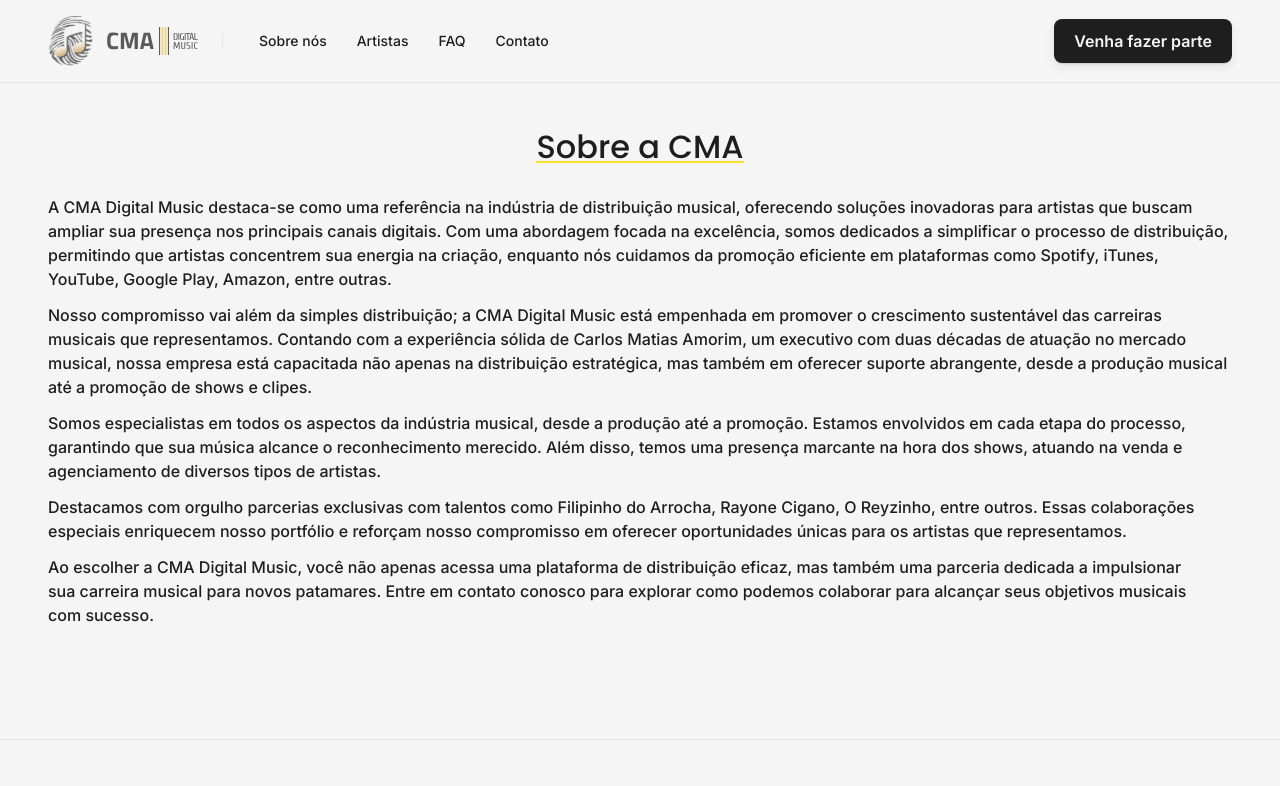
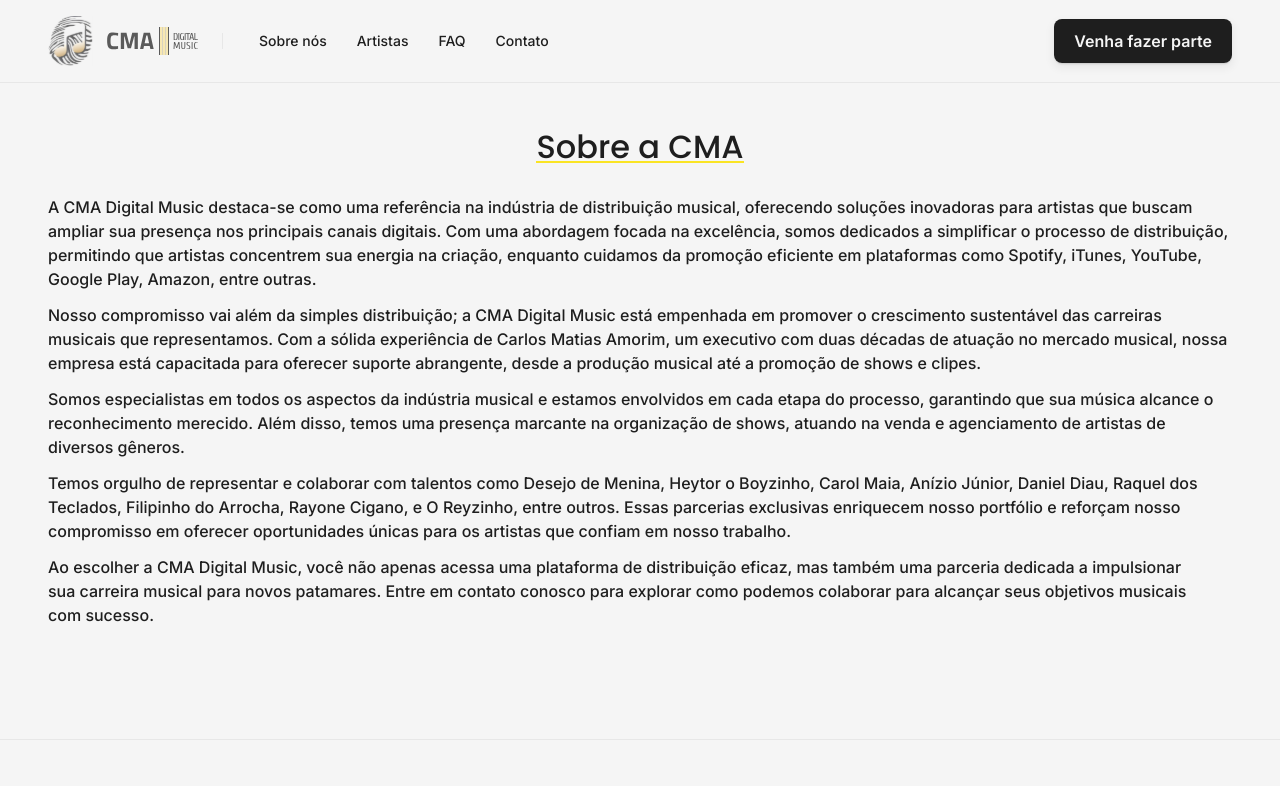
Before and after one commit to PietroRhyan/cma-landing-page, a Next.js app: page /sobre in a window 1280 px wide. Shown: the top 786 px of the page. Built offline with nearby package versions, Linux system fonts and the light colour scheme.

Commit message:
refactor: update the about text and one info in FAQ section

```diff
--- a/src/app/page.tsx
+++ b/src/app/page.tsx
@@ -396,9 +396,10 @@
                 A CMA Digital Music registra minha faixa?
               </AccordionTrigger>
               <AccordionContent>
-                Não, a CMA Digital Music é uma empresa de distribuição musical.
-                Recomendamos procurar uma associação musical para realizar o
-                registro de sua faixa.
+                Sim, a Cma Digital Music pode realizar o registro da sua faixa e
+                cuidar da transferência de suas obras da sua editora atual para
+                a nossa. O processo é simples, rápido e conduzido com a
+                eficiência que você merece.
               </AccordionContent>
             </AccordionItem>
 
--- a/src/app/sobre/page.tsx
+++ b/src/app/sobre/page.tsx
@@ -12,7 +12,7 @@
           buscam ampliar sua presença nos principais canais digitais. Com uma
           abordagem focada na excelência, somos dedicados a simplificar o
           processo de distribuição, permitindo que artistas concentrem sua
-          energia na criação, enquanto nós cuidamos da promoção eficiente em
+          energia na criação, enquanto cuidamos da promoção eficiente em
           plataformas como Spotify, iTunes, YouTube, Google Play, Amazon, entre
           outras.
         </p>
@@ -20,27 +20,27 @@
         <p className="text-sm sm:text-base font-medium text-pretty">
           Nosso compromisso vai além da simples distribuição; a CMA Digital
           Music está empenhada em promover o crescimento sustentável das
-          carreiras musicais que representamos. Contando com a experiência
-          sólida de Carlos Matias Amorim, um executivo com duas décadas de
-          atuação no mercado musical, nossa empresa está capacitada não apenas
-          na distribuição estratégica, mas também em oferecer suporte
+          carreiras musicais que representamos. Com a sólida experiência de
+          Carlos Matias Amorim, um executivo com duas décadas de atuação no
+          mercado musical, nossa empresa está capacitada para oferecer suporte
           abrangente, desde a produção musical até a promoção de shows e clipes.
         </p>
 
         <p className="text-sm sm:text-base font-medium text-pretty">
-          Somos especialistas em todos os aspectos da indústria musical, desde a
-          produção até a promoção. Estamos envolvidos em cada etapa do processo,
-          garantindo que sua música alcance o reconhecimento merecido. Além
-          disso, temos uma presença marcante na hora dos shows, atuando na venda
-          e agenciamento de diversos tipos de artistas.
+          Somos especialistas em todos os aspectos da indústria musical e
+          estamos envolvidos em cada etapa do processo, garantindo que sua
+          música alcance o reconhecimento merecido. Além disso, temos uma
+          presença marcante na organização de shows, atuando na venda e
+          agenciamento de artistas de diversos gêneros.
         </p>
 
         <p className="text-sm sm:text-base font-medium text-pretty">
-          Destacamos com orgulho parcerias exclusivas com talentos como
-          Filipinho do Arrocha, Rayone Cigano, O Reyzinho, entre outros. Essas
-          colaborações especiais enriquecem nosso portfólio e reforçam nosso
-          compromisso em oferecer oportunidades únicas para os artistas que
-          representamos.
+          Temos orgulho de representar e colaborar com talentos como Desejo de
+          Menina, Heytor o Boyzinho, Carol Maia, Anízio Júnior, Daniel Diau,
+          Raquel dos Teclados, Filipinho do Arrocha, Rayone Cigano, e O
+          Reyzinho, entre outros. Essas parcerias exclusivas enriquecem nosso
+          portfólio e reforçam nosso compromisso em oferecer oportunidades
+          únicas para os artistas que confiam em nosso trabalho.
         </p>
 
         <p className="text-sm sm:text-base font-medium text-pretty">
```
Also changed, not shown: 2 other files (tests, documents, lock files or other folders).
